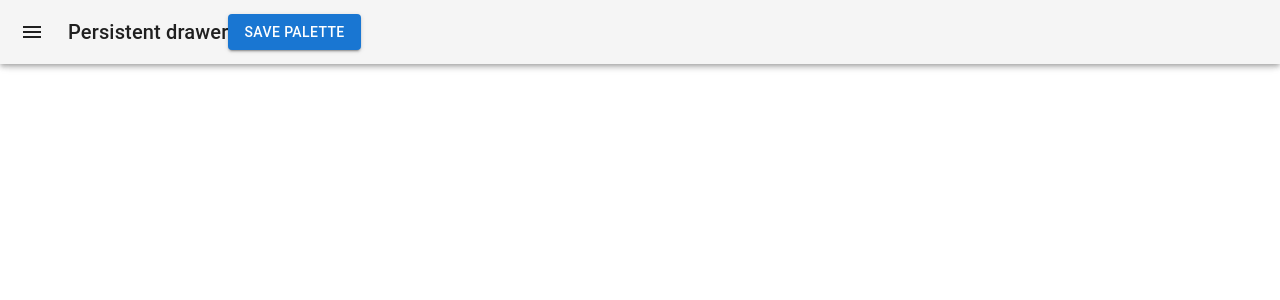
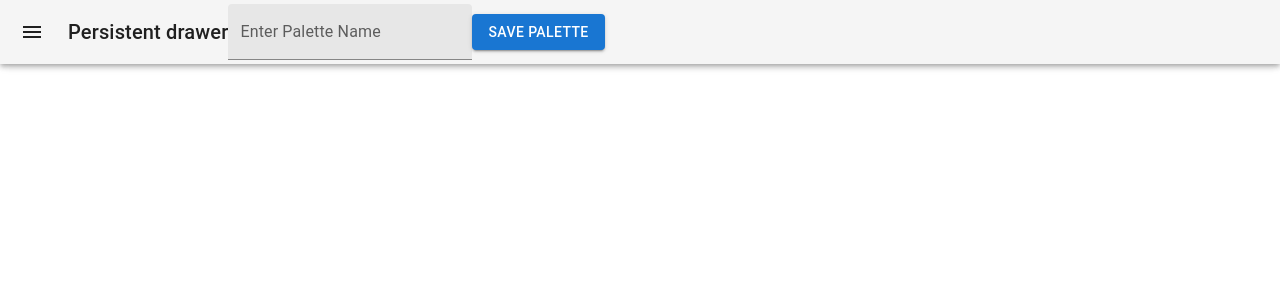
Before and after one commit to Toseef-Ahmad/color-palette, a React (Create React App) app: page /palette/new in a window 1280 px wide. Shown: the top 300 px of the page. Built offline with nearby package versions, Linux system fonts and the light colour scheme.

Commit message:
save palette validation added

```diff
--- a/src/App.js
+++ b/src/App.js
@@ -25,7 +25,7 @@ export default function App() {
         <Route
           path="/palette/new"
           render={(routeParams) => (
-            <NewColorPalette savePalette={savePalette} {...routeParams} />
+            <NewColorPalette savePalette={savePalette} {...routeParams} palettes={palettes}/>
           )}
         ></Route>
         <Route
--- a/src/NewColorPalette.js
+++ b/src/NewColorPalette.js
@@ -15,6 +15,7 @@ import MenuIcon from '@mui/icons-material/Menu';
 import ChevronLeftIcon from '@mui/icons-material/ChevronLeft';
 import ChevronRightIcon from '@mui/icons-material/ChevronRight';
 import DragableColorBox from './DragableColorBox';
+import { ValidatorForm, TextValidator } from 'react-material-ui-form-validator';
 import { ChromePicker } from 'react-color';
 
 const drawerWidth = 400;
@@ -81,6 +82,8 @@ export default function NewColorPalette(props) {
   const [color, setColor] = React.useState('purple');
   const [colors, setColors] = React.useState([]);
   const [colorName, setColorName] = React.useState('');
+  const [paletteName, setPaletteName] = React.useState('');
+
   const handleDrawerOpen = () => {
     setOpen(true);
   };
@@ -105,12 +108,24 @@ export default function NewColorPalette(props) {
 
   const savePalette = () => {
     const newPalette = {
-      paletteName: 'New Palette',
-      id: 'new-palette',
+      paletteName: paletteName,
+      id: paletteName.toLowerCase().replace(/ /g, '-'),
       colors: colors,
     };
-    props.savePalette(newPalette);
-    props.history.push('/');
+    const isUnique = props.palettes.every(
+      (palette) => palette.paletteName !== paletteName
+    );
+
+    if (isUnique && paletteName !== '') {
+      if (colors.length !== 0) {
+        props.savePalette(newPalette);
+        props.history.push('/');
+      } else {
+        alert('Palette is Empty')
+      }
+    } else {
+      alert('Chose Unique Palette Name');
+    }
   };
 
   return (
@@ -130,6 +145,13 @@ export default function NewColorPalette(props) {
           <Typography variant="h6" noWrap component="div">
             Persistent drawer
           </Typography>
+          <TextField
+            variant="filled"
+            id="filled-basic"
+            label="Enter Palette Name"
+            value={paletteName}
+            onChange={() => setPaletteName(event.target.value)}
+          ></TextField>
           <Button variant="contained" onClick={savePalette}>
             SAVE PALETTE
           </Button>
@@ -167,6 +189,7 @@ export default function NewColorPalette(props) {
           color={color}
           onChangeComplete={(newColor) => setColor(newColor.hex)}
         />
+
         <TextField
           id="filled-basic"
           label="Filled"
```
Also changed, not shown: package.json (+16 -16 lines).
